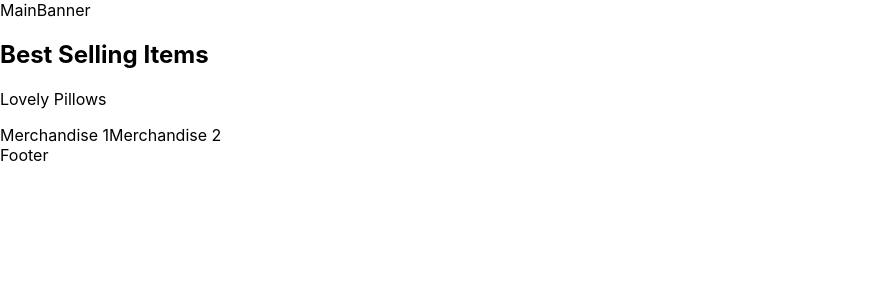
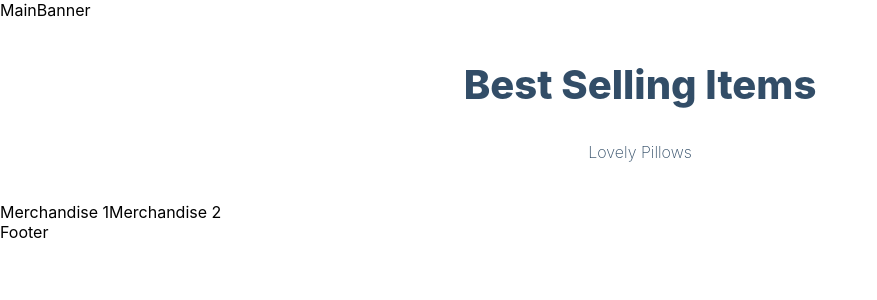
Before and after one commit to AliCo-Hash/pillowsandstuff, a Next.js app: page / in a window 1280 px wide. Shown: the top 300 px of the page, without its empty margins (0-877 px from the left). Built offline with nearby package versions, Linux system fonts and the light colour scheme.

Commit message:
merchandise heading created and added css

```diff
--- a/pages/_app.js
+++ b/pages/_app.js
@@ -1,7 +1,7 @@
-import '../styles/globals.css'
+import "../styles/globals.css";
 
 function MyApp({ Component, pageProps }) {
-  return <Component {...pageProps} />
+  return <Component {...pageProps} />;
 }
 
-export default MyApp
+export default MyApp;
--- a/pages/index.js
+++ b/pages/index.js
@@ -4,7 +4,7 @@ const Home = () => {
   return (
     <>
       MainBanner
-      <div>
+      <div className="merchandise-heading">
         <h2>Best Selling Items</h2>
         <p>Lovely Pillows</p>
       </div>
--- a/styles/globals.css
+++ b/styles/globals.css
@@ -24,3 +24,19 @@ a {
     background: black;
   }
 }
+
+.merchandise-heading {
+  text-align: center;
+  margin: 40px 0px;
+  color: #324d67;
+}
+
+.merchandise-heading h2 {
+  font-size: 40px;
+  font-weight: 800;
+}
+
+.merchandise-heading p {
+  font-size: 16px;
+  font-weight: 200;
+}
```
Also changed, not shown: .babelrc, 1 other file (tests, documents, lock files or other folders).
